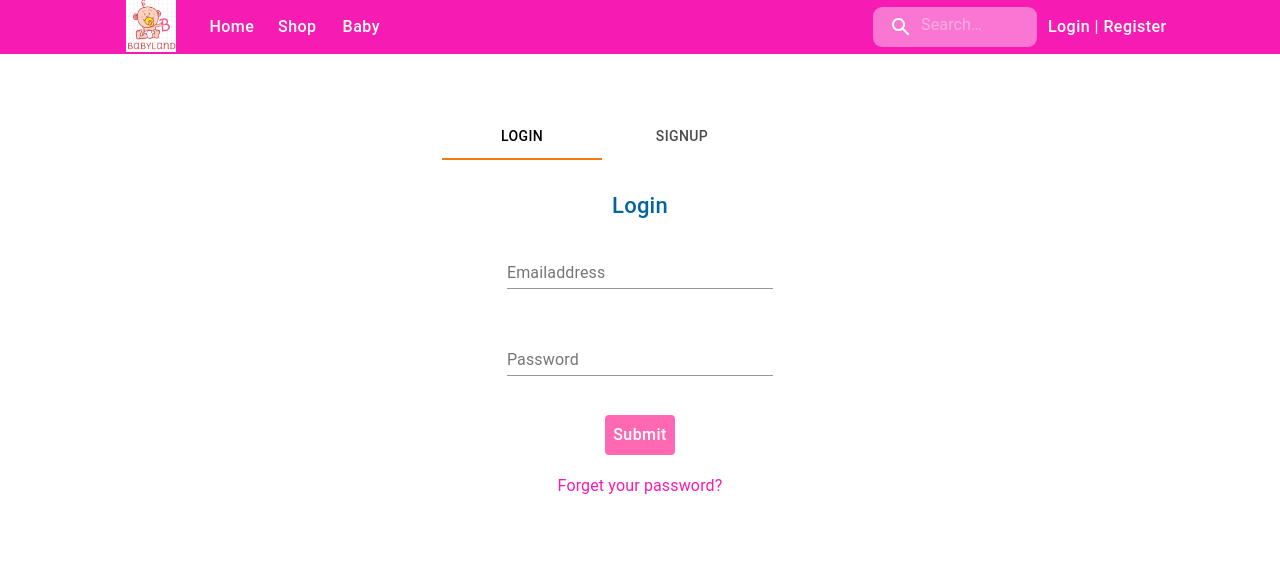
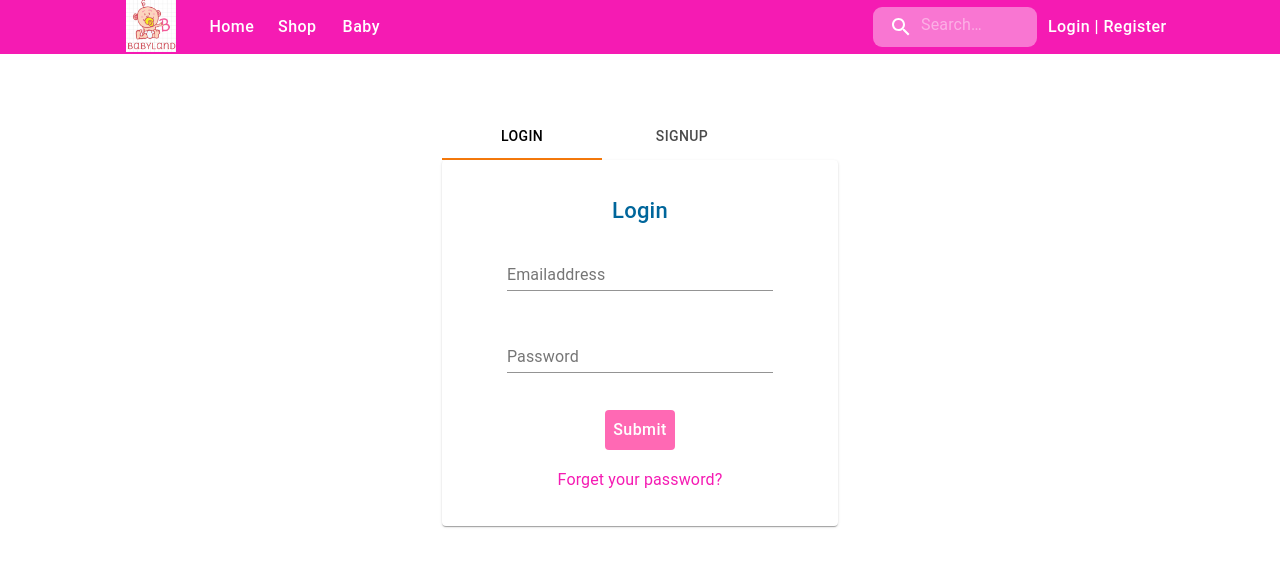
Before and after one commit to SushilSubedi/babyland, a React (Create React App) app: page /Authentication in a window 1280 px wide. Shown: the top 566 px of the page. Built offline with nearby package versions, Linux system fonts and the light colour scheme.

Commit message:
validation added in login page

```diff
--- a/src/GlobalComponents/Input.js
+++ b/src/GlobalComponents/Input.js
@@ -1,11 +1,12 @@
 import React from 'react';
 import TextField from '@material-ui/core/TextField';
-import { makeStyles, createStyles } from '@material-ui/core';
+import { makeStyles, createStyles,Typography } from '@material-ui/core';
 
 const Input = (props) =>{
     const classes = useStyles();
-    const { label,type,value,onChange } = props;
+    const { label,type,value,onChange,errorMessage } = props;
         return(
+            <div style={{padding:'6% 0%'}}>
                 <TextField
                     id= "input field"
                     label= {label}
@@ -15,6 +16,8 @@ const Input = (props) =>{
                     className={classes.InputField}
                     // variant= "outlined"
                 />
+                <Typography className={classes.Typography}>{errorMessage}</Typography>
+            </div>
         )
 }
 
@@ -23,6 +26,10 @@ const useStyles = makeStyles(theme =>
         InputField: {
             width: '100%',
             height: '50px'
+        },
+        Typography: {
+            fontSize: '12px',
+            color:'red'
         }
     }))
 
--- a/src/components/Authentication/Login/Login.js
+++ b/src/components/Authentication/Login/Login.js
@@ -5,44 +5,47 @@ import Input from '../../../GlobalComponents/Input';
 
 const Login = (props) =>{
 
+    const classes = useStyles();
     const [email,setEmail] = useState('');
     const [password,setPassword] = useState('');
     const [isValid,setIsValid] = useState(false);
+    const [emailMessage,setEmailMessage] = useState(null);
+    const [passwordMessage,setPasswordMessage] = useState(null);
 
     const handleEmail = (e) =>{
         let re = /^(([^<>()\[\]\\.,;:\s@"]+(\.[^<>()\[\]\\.,;:\s@"]+)*)|(".+"))@((\[[0-9]{1,3}\.[0-9]{1,3}\.[0-9]{1,3}\.[0-9]{1,3}])|(([a-zA-Z\-0-9]+\.)+[a-zA-Z]{2,}))$/;
         if(e.target.value === ''){
+            setIsValid(false);
+            setEmailMessage('Email-address field is empty');
+        }else if( re.test(e.target.value) ){
             setIsValid(true);
-            console.log("email is khali")
-
-        }else if( re.test(e.target.value) ){
-            setEmail(e.target.value);
-            console.log("invalid");
+            setEmailMessage(null);
         }else{
             setIsValid(false);
-            console.log("invalid")
+            setEmailMessage('Email-address field is not valid');
         }
-        console.log(e.target.value)
+        setEmail(e.target.value);
     }
 
     const handlePassword = (e) =>{
+
         if(e.target.value === ''){
             setIsValid(false);
-            console.log("password kehi xaina");
-        }else if(e.target.value < 6 && e.target.value > 16 ){
-            setPassword(e.target.value);
+            setPasswordMessage('Password field is empty');
+        }else if(e.target.value.length > 6 && e.target.value.length < 16 ){
             setIsValid(true);
+            setPasswordMessage(null);
         }else{
             setIsValid(false);
-            console.log("password sahi xaina");
+            setPasswordMessage('Password is not valid');
         }
+        setPassword(e.target.value);
     }
 
     const onSubmitHandler = () =>{
-        if(isValid === true){
-            console.log('submited')
+        if(emailMessage === null && passwordMessage === null && isValid === true){
+            console.log(password,email);
         }
-        console.log('error');
     }
 
     const data = [
@@ -50,34 +53,30 @@ const Login = (props) =>{
             label: 'Emailaddress',
             type: 'email',
             value: email,
-            onChange: handleEmail
+            onChange: handleEmail,
+            errorMessage: emailMessage
         },
         {
             label: 'Password',
             type: 'password',
             value: password,
-            onChange: handlePassword
+            onChange: handlePassword,
+            errorMessage: passwordMessage
         }
     ];
 
-
-
-    const classes = useStyles();
     return(
-        <Box component={Paper} padding="2%" elevation={0} className={classes.loginPage}>
-            <form className={classes.form} onSubmit={onSubmitHandler}>
+        <Box component={Paper} padding="2%" className={classes.loginPage}>
+            <form className={classes.form}>
                 <Typography className={classes.Typography1}>Login</Typography>
                 {data.map((items,index) =>{
-                    return(<div style={{padding:'7% 0%'}} key={index}>
-                                <Input label={items.label} type={items.type} value={items.value} onChange={items.onChange} />
-                        </div>
-                        )
+                    return(<Input key={index} label={items.label} type={items.type} value={items.value} onChange={items.onChange} errorMessage={items.errorMessage}/>)
                 })}
                 <div className={classes.ButtonLink}>
-                    <Button className={classes.button}>Submit</Button>
+                    <Button className={classes.button} onClick={onSubmitHandler}>Submit</Button>
                 </div>
                 <div className={classes.ButtonLink}>
-                <Link>Forget your password?</Link>
+                    <Link>Forget your password?</Link>
                 </div>
             </form>
         </Box>
--- a/src/components/Authentication/Signup/SignUp.js
+++ b/src/components/Authentication/Signup/SignUp.js
@@ -18,7 +18,7 @@ const SignUp = () =>{
     const classes = useStyles();
     return(
         <Box component={Paper} padding="2%" className={classes.SignupPage}>
-            <form className={classes.form} onSubmit={'/'}>
+            <form className={classes.form} onSubmit={()=>{}}>
                 <Typography className={classes.Typography1}>Sign up</Typography>
                 {data.map((items,index) =>{
                     return(<div style={{padding:'7% 0%'}} key={index}>
```
Lines whose indentation alone changed are shown as unchanged.
